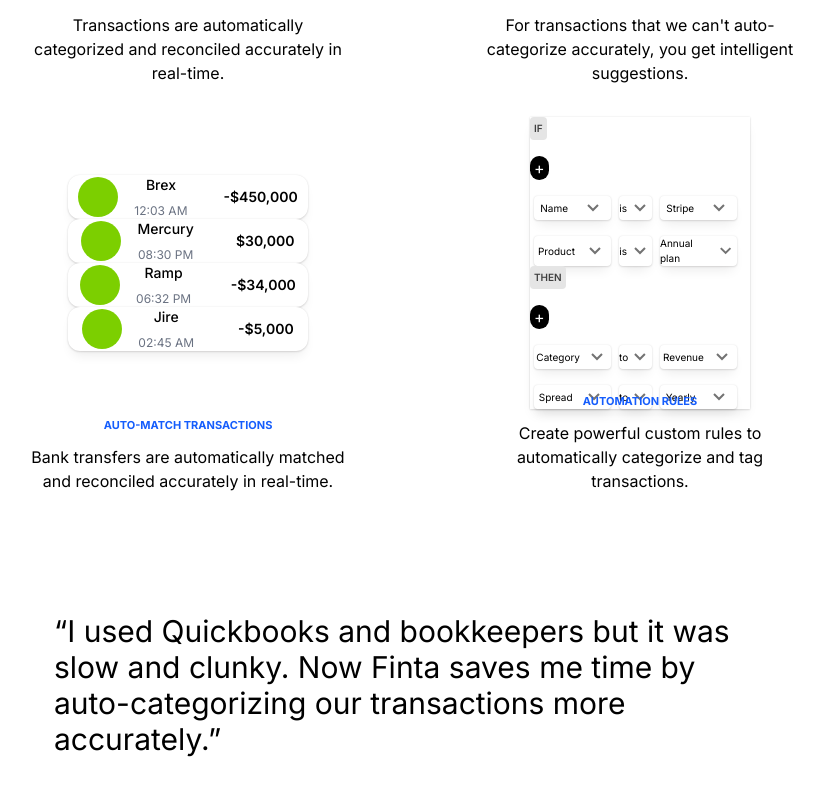
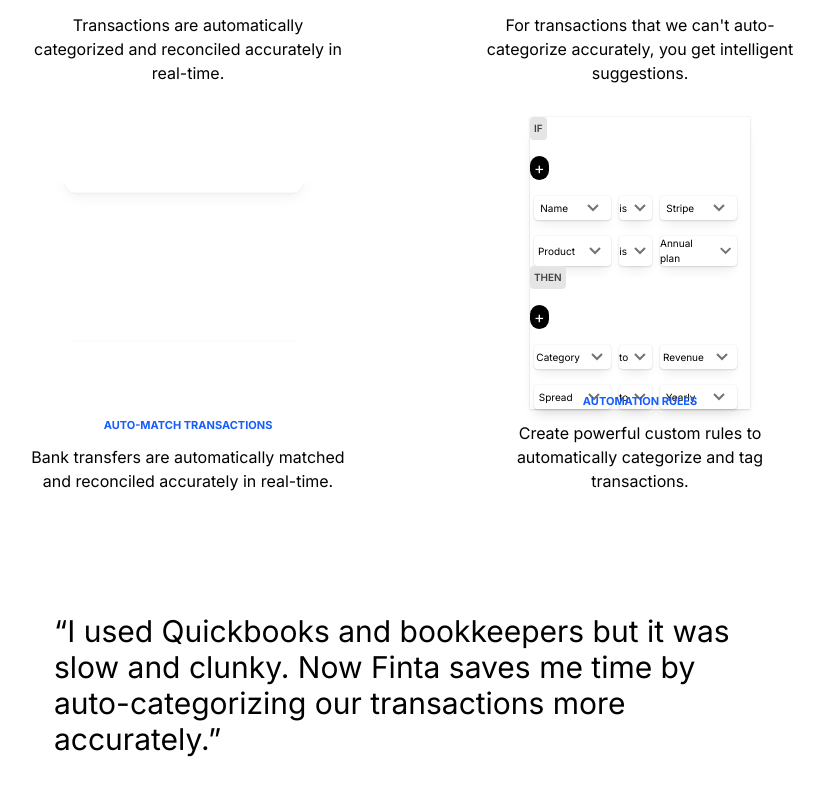
Before and after one commit to Evolver-3/newfintaupload, a React (Vite) app: page / in a window 1280 px wide. Shown: the part 3746-4540 px from the top of the page, without its empty margins (226-1050 px from the left). Built offline with nearby package versions, Linux system fonts and the light colour scheme; some icons are missing.

Commit message:
added new cards

```diff
--- a/src/finta/Accounting/Card3/InnerCard3.jsx
+++ b/src/finta/Accounting/Card3/InnerCard3.jsx
@@ -1,5 +1,6 @@
 
-import React from 'react'
+import { motion } from 'motion/react'
+
 
 const dataItems=[
   {id:1,logo:"",text:"Brex",time:"12:03 AM",amount:"-$450,000"},
@@ -8,32 +9,71 @@
   {id:4,logo:"",text:"Jire",time:"02:45 AM",amount:"-$5,000"}
 ]
 
+const variants = {
+  hidden: (pos) => {
+    if (pos === 0) return { opacity: 0, y: -100 ,}
+    if (pos === 1) return { opacity: 0, y: 180 }
+    return { opacity: 0 }
+  },
+
+  visible: (pos) => {
+    if (pos === 0) return { opacity: 1, y: 0}
+    if (pos === 1) return { opacity: 1, y: 70 }
+    return { opacity: 0 }
+  }
+}
+
+
 
 const InnerCard3 = () => {
+
+
   return (
-    <div className='w-full h-fit container'>
-      <div className='grid grid-cols-1 place-items-center  '>
-        {dataItems.map((item,index)=>(
-          <div className='w-full shadow-finta flex gap-4 justify-around mx-5 items-center rounded-xl font-sans text-sm bg-white' key={item.index}>
+      <div className='relative w-full h-40 flex justify-center overflow-hidden'>
+      <div className=' relative w-72 my-4 h-full '>
+
+        {dataItems.map((item,i)=> {
+          const pos=i;
+
+          return( <motion.div
+          variants={variants}
+          initial="hidden"
+          animate={"visible"}
+          transition={{duration:5}}
+          custom={pos}
+
+          key={item.id} className='relative'>
+            <CardDefined {...item}/>
+          </motion.div>)
+
+})}
+
+
+
+    </div>
+    </div>
+  )
+}
+
+export default InnerCard3
+
+
+const CardDefined=({text,time,amount})=>{
+  return(
+    <div className='absolute w-60 h-15 shadow-weird flex gap-4 justify-around mx-5 items-center rounded-xl font-sans text-sm bg-white'>
 
             <div className='flex gap-4 items-center'>
               <div className='w-10 h-10 bg-lime-500 rounded-full'></div>
 
             <div className='flex flex-col gap-2 items-center'>
-              <h4 className='font-medium'>{item.text}</h4>
-              <h2 className='text-xs font-normal text-gray-500'>{item.time}</h2>
+              <h4 className='font-medium'>{text}</h4>
+              <h2 className='text-xs font-normal text-gray-500'>{time}</h2>
             </div>
 
             </div>
 
-            <h4 className='font-semibold'>{item.amount}</h4>
+            <h4 className='font-semibold'>{amount}</h4>
 
           </div>
-        ))}
-
-      </div>
-    </div>
   )
 }
-
-export default InnerCard3
```
